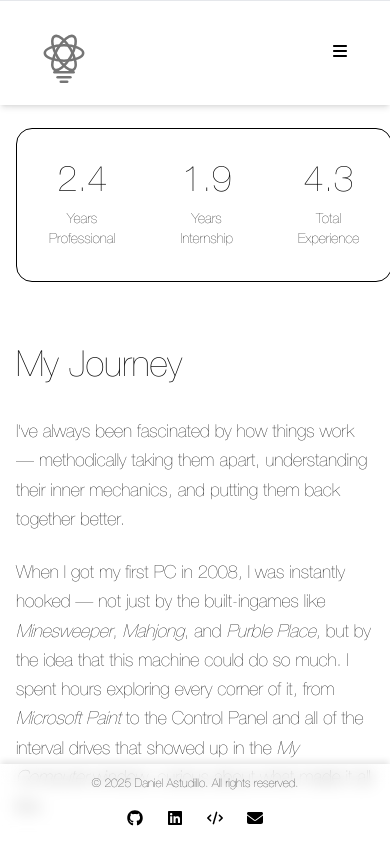
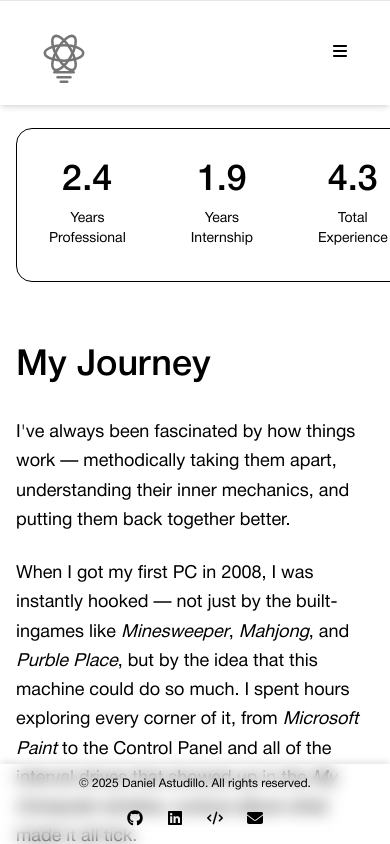
Before and after one commit to D-Astudillo-ASC/personal-site-v2, a Next.js app: page /about in a window 390 px wide. Shown: the top 844 px of the page. Built offline with nearby package versions, Linux system fonts and the light colour scheme.

Commit message:
Testing mobile font weight improvements, adding vercel.json to fix broken resume link.

```diff
--- a/app/globals.css
+++ b/app/globals.css
@@ -93,4 +93,27 @@ html {
     .animate-fade-in {
         animation: fade-in 0.3s ease-out forwards;
     }
+
+    /* Mobile font weight improvements */
+    /* TODO: Do more research on this */
+    @media (max-width: 768px) {
+        .font-thin {
+            font-weight: 300 !important; /* Light instead of Thin on mobile */
+        }
+
+        .font-extralight {
+            font-weight: 400 !important; /* Normal instead of Extra Light on mobile */
+        }
+    }
+
+    /* Even more readable on very small screens */
+    @media (max-width: 480px) {
+        .font-thin {
+            font-weight: 400 !important; /* Normal weight on very small screens */
+        }
+
+        .font-extralight {
+            font-weight: 500 !important; /* Medium weight on very small screens */
+        }
+    }
 }
```
Also changed, not shown: vercel.json (added).
